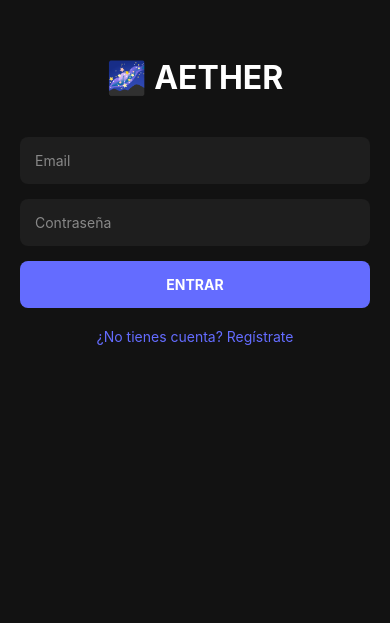
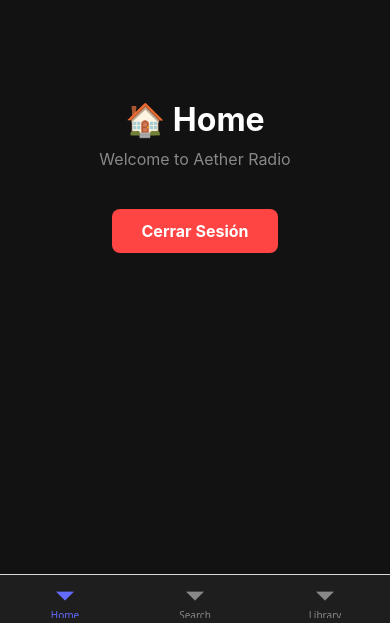
Before and after one commit to Aether-organisation/Radio-Aether-repository, a React Native app in the folder frontend/aether-mobile/: screen /MainTabs in a window 390 px wide. Shown: the part 221-844 px from the top of the page. Built offline with nearby package versions, Linux system fonts and the light colour scheme.

Commit message:
Implemented tab navigation #21

```diff
--- a/frontend/aether-mobile/App.tsx
+++ b/frontend/aether-mobile/App.tsx
@@ -1,12 +1,50 @@
 import React from 'react';
 import { NavigationContainer } from '@react-navigation/native';
 import { createNativeStackNavigator } from '@react-navigation/native-stack';
+import { createBottomTabNavigator } from '@react-navigation/bottom-tabs';
 import { LoginScreen } from './src/screens/LoginScreen';
 import { RegisterScreen } from './src/screens/RegisterScreen';
 import { PlayerScreen } from './src/screens/PlayerScreen';
+import { HomeScreen } from './src/screens/HomeScreen';
+import { SearchScreen } from './src/screens/SearchScreen';
+import { LibraryScreen } from './src/screens/LibraryScreen';
 import { StatusBar } from 'expo-status-bar';
+import { Text } from 'react-native';
 
-const Stack = createNativeStackNavigator();
+import { ParamListBase } from '@react-navigation/native';
+import { RootStackParamList, RootTabParamList } from './src/types/navigation';
+
+const Stack = createNativeStackNavigator<RootStackParamList>();
+const Tab = createBottomTabNavigator<RootTabParamList>();
+
+function MainTabs() {
+  return (
+    <Tab.Navigator
+      screenOptions={{
+        tabBarStyle: { backgroundColor: '#1E1E1E' },
+        tabBarActiveTintColor: '#646cff',
+        tabBarInactiveTintColor: '#888',
+        headerShown: false,
+      }}
+    >
+      <Tab.Screen
+        name="HomeTab"
+        component={HomeScreen}
+        options={{ title: 'Home' }}
+      />
+      <Tab.Screen
+        name="SearchTab"
+        component={SearchScreen}
+        options={{ title: 'Search' }}
+      />
+      <Tab.Screen
+        name="LibraryTab"
+        component={LibraryScreen}
+        options={{ title: 'Library' }}
+      />
+    </Tab.Navigator>
+  );
+}
 
 export default function App() {
   return (
@@ -16,6 +54,7 @@
         <Stack.Screen name="Login" component={LoginScreen} />
         <Stack.Screen name="Register" component={RegisterScreen} />
         <Stack.Screen name="Player" component={PlayerScreen} />
+        <Stack.Screen name="MainTabs" component={MainTabs} />
       </Stack.Navigator>
     </NavigationContainer>
   );
--- a/frontend/aether-mobile/package.json
+++ b/frontend/aether-mobile/package.json
@@ -9,6 +9,7 @@
     "web": "expo start --web"
   },
   "dependencies": {
+    "@react-navigation/bottom-tabs": "^7.15.9",
     "@react-navigation/native": "^7.1.28",
     "@react-navigation/native-stack": "^7.12.0",
     "axios": "^1.13.5",
--- a/frontend/aether-mobile/src/api/axios.ts
+++ b/frontend/aether-mobile/src/api/axios.ts
@@ -3,7 +3,7 @@
 
 
 
-const BASE_URL = 'http://192.168.1.57:8080';
+const BASE_URL = 'http://10.0.2.2:8080';
 
 const api = axios.create({
   baseURL: BASE_URL,
--- /dev/null
+++ b/frontend/aether-mobile/src/screens/HomeScreen.tsx
@@ -0,0 +1,68 @@
+import React from 'react';
+import { View, Text, StyleSheet, TouchableOpacity, Alert } from 'react-native';
+import { useNavigation } from '@react-navigation/native';
+import * as SecureStore from 'expo-secure-store';
+import { HomeScreenProps } from '../types/navigation';
+
+export const HomeScreen: React.FC<HomeScreenProps> = () => {
+  const navigation = useNavigation<any>();
+
+  const handleLogout = async () => {
+    Alert.alert(
+      'Cerrar Sesión',
+      '¿Estás seguro que quieres cerrar sesión?',
+      [
+        { text: 'Cancelar', style: 'cancel' },
+        {
+          text: 'Sí, Cerrar',
+          style: 'destructive',
+          onPress: async () => {
+            await SecureStore.deleteItemAsync('jwt_token');
+            navigation.replace('Login');
+          },
+        },
+      ]
+    );
+  };
+
+  return (
+    <View style={styles.container}>
+      <Text style={styles.title}>🏠 Home</Text>
+      <Text style={styles.subtitle}>Welcome to Aether Radio</Text>
+      <TouchableOpacity style={styles.logoutButton} onPress={handleLogout}>
+        <Text style={styles.logoutText}>Cerrar Sesión</Text>
+      </TouchableOpacity>
+    </View>
+  );
+};
+
+const styles = StyleSheet.create({
+  container: {
+    flex: 1,
+    backgroundColor: '#121212',
+    justifyContent: 'center',
+    alignItems: 'center',
+  },
+  title: {
+    fontSize: 32,
+    color: '#fff',
+    fontWeight: 'bold',
+  },
+  subtitle: {
+    fontSize: 16,
+    color: '#888',
+    marginTop: 10,
+    marginBottom: 40,
+  },
+  logoutButton: {
+    backgroundColor: '#ff4444',
+    paddingHorizontal: 30,
+    paddingVertical: 12,
+    borderRadius: 8,
+  },
+  logoutText: {
+    color: '#fff',
+    fontWeight: 'bold',
+    fontSize: 16,
+  },
+});
--- /dev/null
+++ b/frontend/aether-mobile/src/screens/LibraryScreen.tsx
@@ -0,0 +1,30 @@
+import React from 'react';
+import { View, Text, StyleSheet } from 'react-native';
+
+export const LibraryScreen = () => {
+  return (
+    <View style={styles.container}>
+      <Text style={styles.title}>📚 Library</Text>
+      <Text style={styles.subtitle}>Your favorite stations</Text>
+    </View>
+  );
+};
+
+const styles = StyleSheet.create({
+  container: {
+    flex: 1,
+    backgroundColor: '#121212',
+    justifyContent: 'center',
+    alignItems: 'center',
+  },
+  title: {
+    fontSize: 32,
+    color: '#fff',
+    fontWeight: 'bold',
+  },
+  subtitle: {
+    fontSize: 16,
+    color: '#888',
+    marginTop: 10,
+  },
+});
--- a/frontend/aether-mobile/src/screens/LoginScreen.tsx
+++ b/frontend/aether-mobile/src/screens/LoginScreen.tsx
@@ -13,7 +13,7 @@
 
             await SecureStore.setItemAsync('jwt_token', response.data.token);
 
-            navigation.replace('Player');
+            navigation.replace('MainTabs');
         } catch (error) {
             console.error(error);
             Alert.alert('Error', 'Credenciales incorrectas o fallo de conexión');
--- /dev/null
+++ b/frontend/aether-mobile/src/screens/SearchScreen.tsx
@@ -0,0 +1,44 @@
+import React from 'react';
+import { View, Text, TextInput, StyleSheet } from 'react-native';
+
+export const SearchScreen = () => {
+  return (
+    <View style={styles.container}>
+      <Text style={styles.title}>🔍 Search</Text>
+      <TextInput
+        style={styles.input}
+        placeholder="Search stations..."
+        placeholderTextColor="#888"
+      />
+      <Text style={styles.subtitle}>Search radio stations</Text>
+    </View>
+  );
+};
+
+const styles = StyleSheet.create({
+  container: {
+    flex: 1,
+    backgroundColor: '#121212',
+    justifyContent: 'center',
+    alignItems: 'center',
+    padding: 20,
+  },
+  title: {
+    fontSize: 32,
+    color: '#fff',
+    fontWeight: 'bold',
+    marginBottom: 20,
+  },
+  input: {
+    backgroundColor: '#1E1E1E',
+    color: '#fff',
+    padding: 15,
+    borderRadius: 8,
+    width: '100%',
+    marginBottom: 20,
+  },
+  subtitle: {
+    fontSize: 16,
+    color: '#888',
+  },
+});
--- /dev/null
+++ b/frontend/aether-mobile/src/types/navigation.ts
@@ -0,0 +1,18 @@
+import { BottomTabScreenProps } from '@react-navigation/bottom-tabs';
+import { NativeStackScreenProps } from '@react-navigation/native-stack';
+import { ParamListBase } from '@react-navigation/native';
+
+export type RootStackParamList = {
+  Login: undefined;
+  Register: undefined;
+  Player: undefined;
+  MainTabs: undefined;
+};
+
+export type RootTabParamList = {
+  HomeTab: undefined;
+  SearchTab: undefined;
+  LibraryTab: undefined;
+};
+
+export type HomeScreenProps = BottomTabScreenProps<RootTabParamList, 'HomeTab'>;
```
Also changed, not shown: 1 other file (tests, documents, lock files or other folders).
